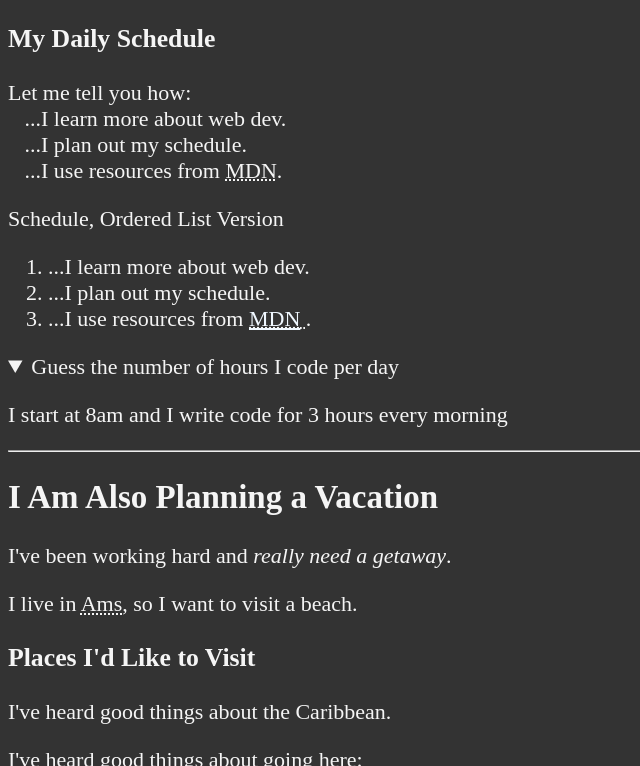
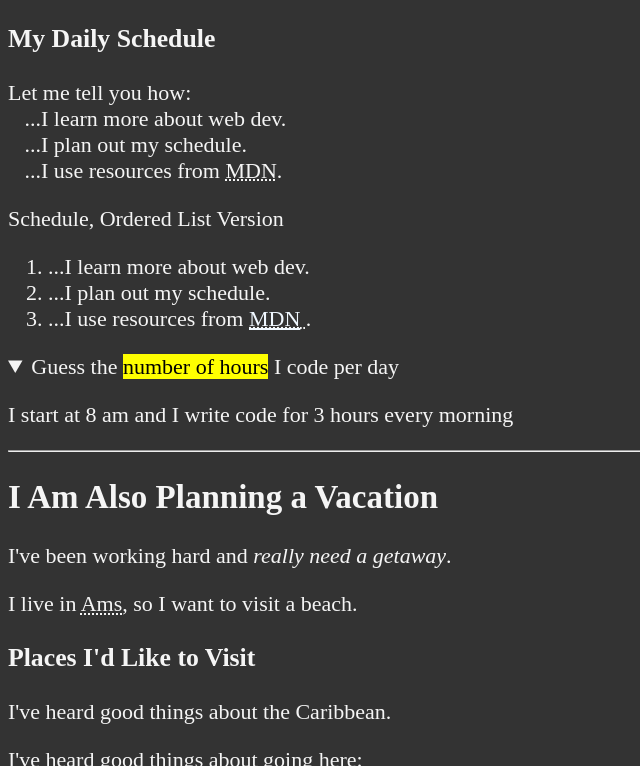
Before and after one commit to Sleamer88/Web-Courses, a plain HTML site: page HTMLcourse/index.html in a window 1280 px wide. Both pictures are taken after a click on the heading "Guess the number of hours I code per day". Shown: the part 864-1630 px from the top of the page, without its empty margins (0-640 px from the left). Drawn offline with Linux system fonts and the light colour scheme.

Commit message:
more updates

```diff
--- a/HTMLcourse/index.html
+++ b/HTMLcourse/index.html
@@ -80,13 +80,14 @@
                     </ol>
                     <aside>
                         <details>
-                            <summary>Guess the number of hours I code per day</summary>
+                            <summary>Guess the <mark>number of hours</mark> I code per day</summary>
                             <!-- If this was a produce we might put warranty info in here,
                             but I will by putting a question in here-->
-                            <p>I start at 8am and I write code for 3 hours every morning</p>
+                            <p>I start at <time datetime="08:00">8 am</time> and I write code for
+                                <time datetime="PT3H">3 hours</time> every morning</p>
                             <!-- Under the summary we can put the answer-->
                         </details> <!-- Inside a details element you should add a summary element
-                        -->
+                        these blocks work together-->
                     </aside> <!-- Semantic HTML element, this could be a sidebar of the page, or it
                     could also be another section of complementary text that is not as important as
                     the main sections or article-->
```
